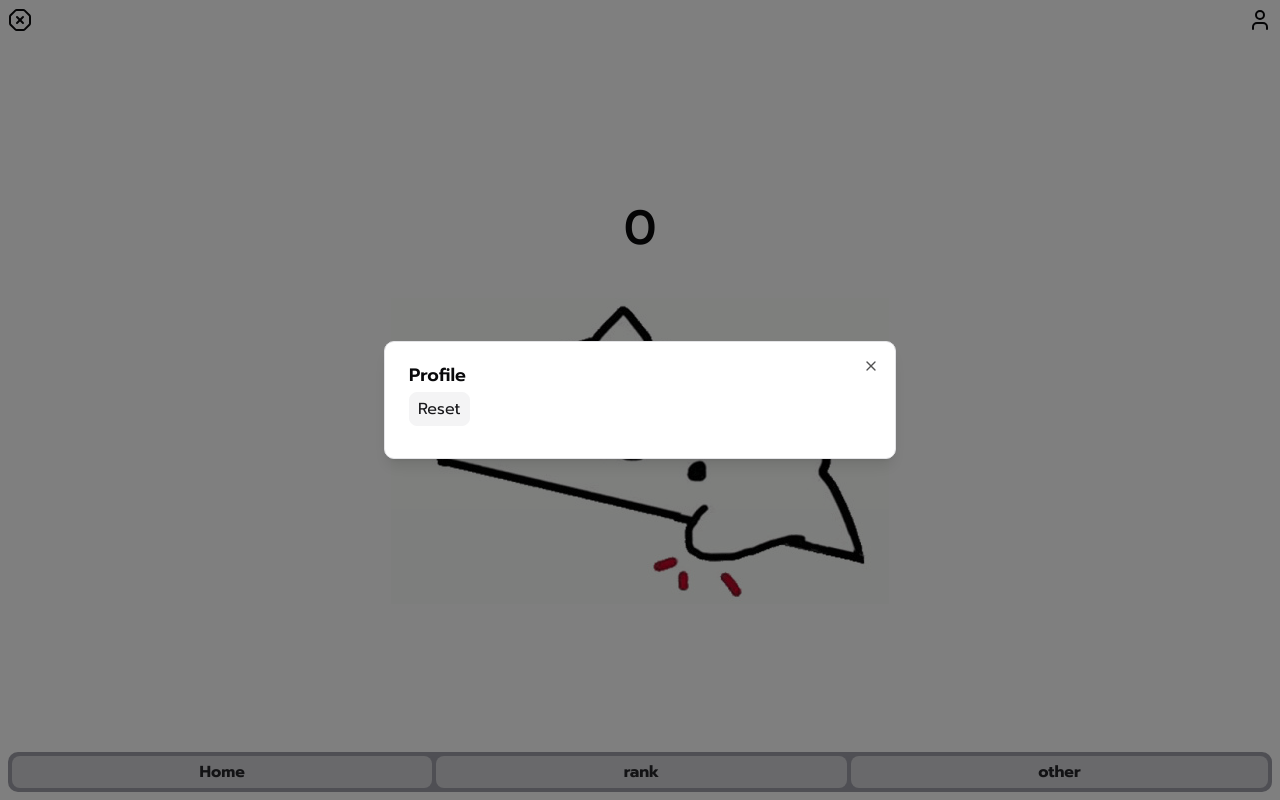
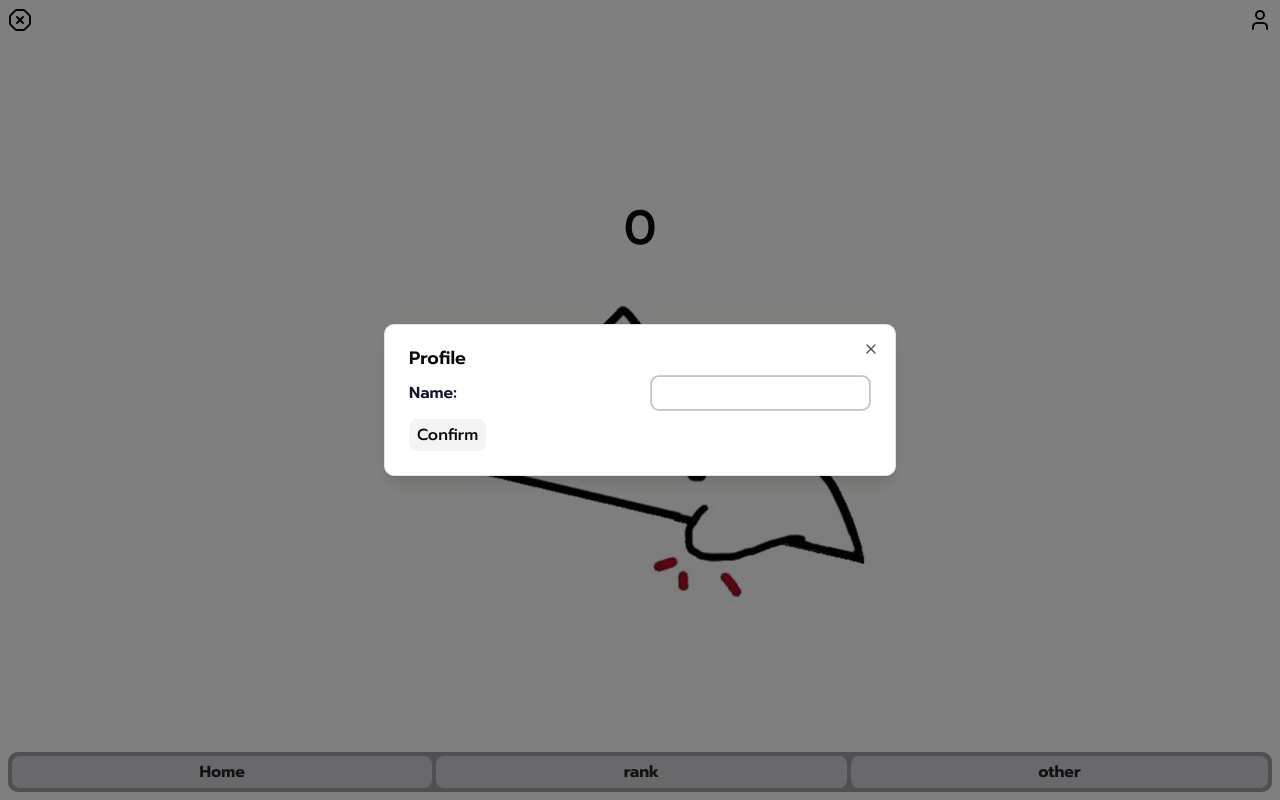
Before and after one commit to B-bsw/bongo, a Next.js app: page / in a window 1280 px wide. Both pictures are taken after a click on the button 1260 px from the left and 20 px from the top of the page. Built offline with nearby package versions, Linux system fonts and the light colour scheme; a web font is replaced by a local one.

Commit message:
fix profile

```diff
--- a/src/components/dialog/DialogProfile.tsx
+++ b/src/components/dialog/DialogProfile.tsx
@@ -21,7 +21,7 @@ const DialogProfile = () => {
     const { setCount } = context
 
     const handleResetScore = () => {
-        localStorage.setItem('score','0')
+        localStorage.setItem('score', '0')
         setCount(0)
     }
     return (
@@ -33,29 +33,30 @@ const DialogProfile = () => {
                 <DialogContent>
                     <DialogHeader>
                         <DialogTitle>Profile</DialogTitle>
+
+                        <div className="">
+                            <div className='w-full flex items-center justify-between'>
+                                <label
+                                    htmlFor="name"
+                                    className="font-prompt text-md text-gray-900 font-semibold"
+                                >
+                                    Name:
+                                </label>
+                                <input
+                                    id="name"
+                                    name="name"
+                                    type="text"
+                                    autoComplete="name"
+                                    required
+                                    className="rounded-md border-2 p-1"
+                                />
+                            </div>
+                        </div>
                         <div>
-                            <button
-                                onClick={handleResetScore}
-                                className="bg-accent border-accent text-accent-foreground hover:bg-accent-foreground hover:text-accent rounded-md border px-2 py-1 transition-all active:scale-90"
-                            >
-                                Reset
+                            <button className="font-prompt rounded-md bg-secondary px-2 py-1 font-medium transition-all active:scale-90">
+                                Confirm
                             </button>
                         </div>
-                        {/* <DialogDescription>Create by BBSW</DialogDescription> */}
-                        <DialogFooter>
-                            {/* <div className="flex items-center justify-center gap-2">
-                                <div className="rounded-full border p-1">
-                                    <GithubIcon />
-                                </div>
-                                <Link
-                                    href={'https://github.com/b-bsw'}
-                                    target="_blank"
-                                    className="hover:bg-foreground font-prompt hover:text-background rounded-2xl border px-2 py-1 transition-all active:scale-90"
-                                >
-                                    GITHUB
-                                </Link>
-                            </div> */}
-                        </DialogFooter>
                     </DialogHeader>
                 </DialogContent>
             </Dialog>
```
